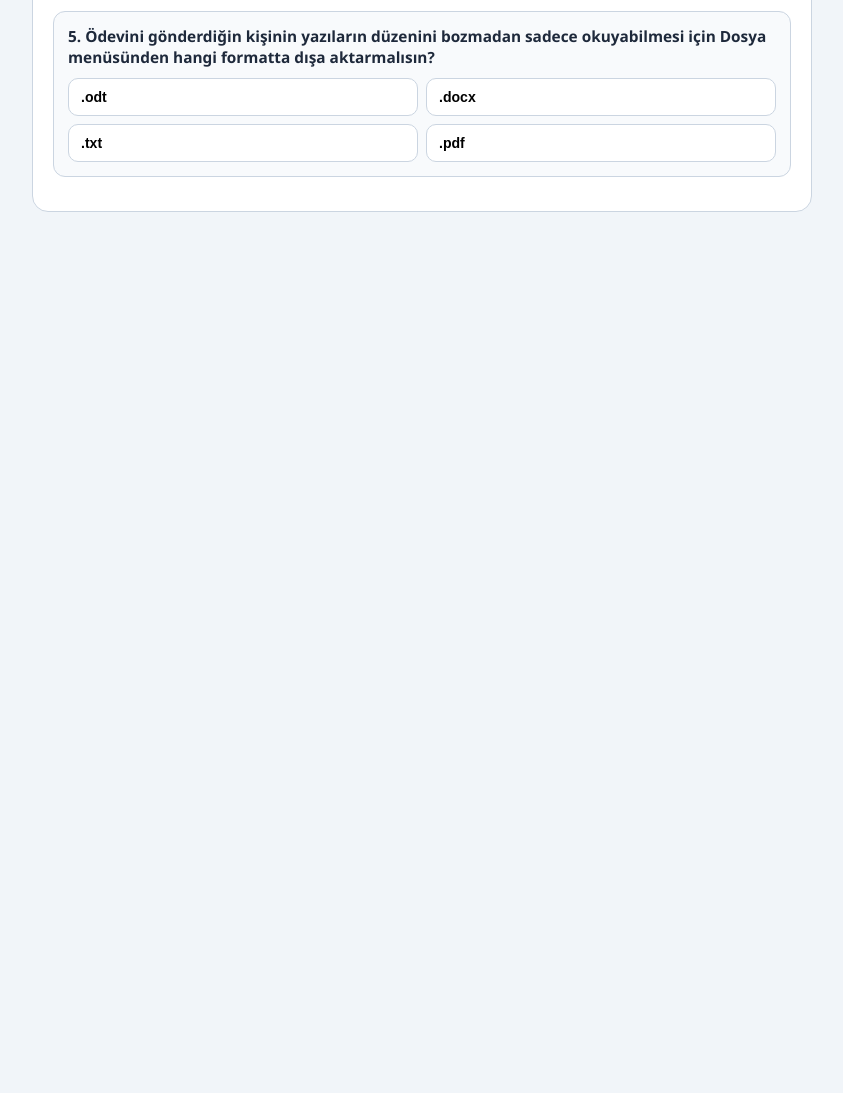
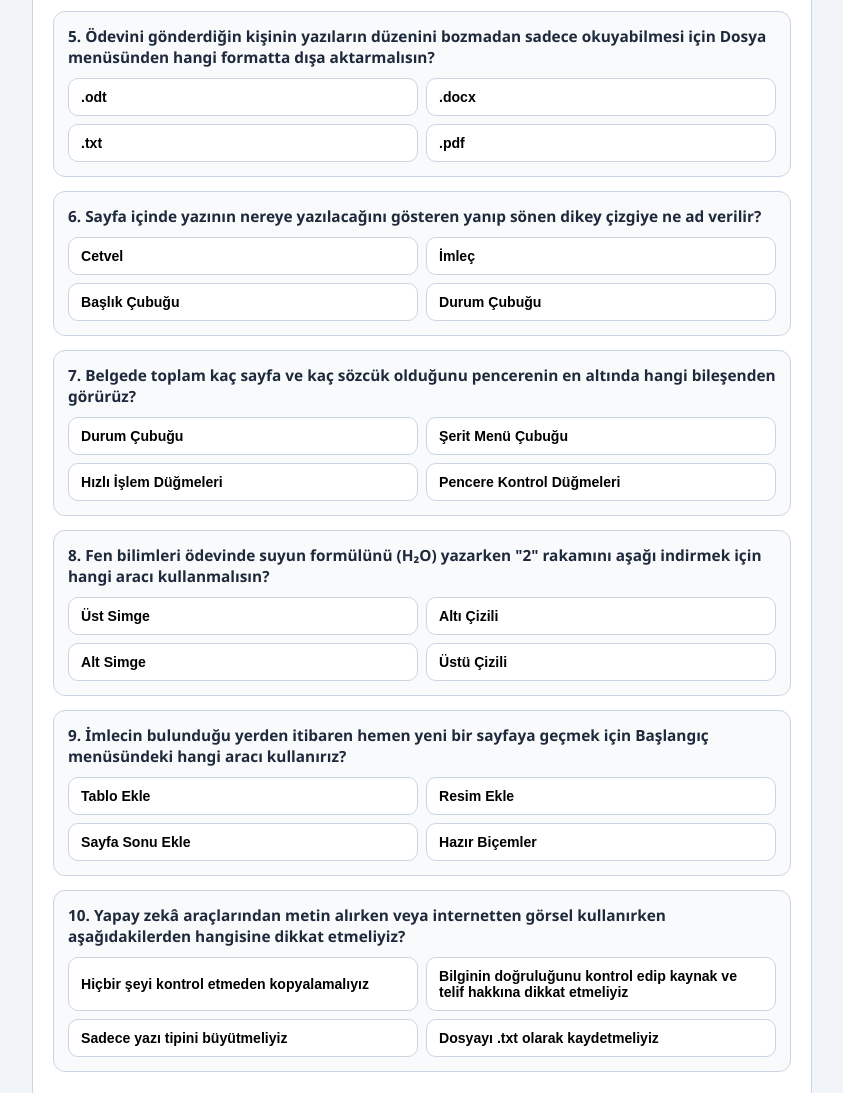
Before and after one commit to batunver/batunverbt, a plain HTML site: page folder/5/etkinlik/libreoffice-etkinlik-3.html in a window 1280 px wide. Shown: the part 795-1888 px from the top of the page, without its empty margins (218-1061 px from the left). Before the commit the page ends 1023 px from the top, so only its background shows below. Drawn offline with Linux system fonts and the light colour scheme.

Commit message:
Update libreoffice-etkinlik-3.html

```diff
--- a/folder/5/etkinlik/libreoffice-etkinlik-3.html
+++ b/folder/5/etkinlik/libreoffice-etkinlik-3.html
@@ -3,7 +3,7 @@
 <head>
   <meta charset="UTF-8" />
   <meta name="viewport" content="width=device-width, initial-scale=1.0" />
-  <title>3. Etkinlik — Dijital Çıkış Bileti</title>
+  <title>3. Etkinlik — Dijital Çıkış Bileti (10 Soru)</title>
   <style>
     :root {
       --navy: #0f172a; --slate-bg: #f1f5f9; --card: #ffffff;
@@ -40,8 +40,8 @@
   <div class="container">
     <div class="card">
       <div class="toolbar-top">
-        <div class="title">3. Etkinlik: Dijital Çıkış Bileti (5 Soru)</div>
-        <div class="score-pill" id="quiz-score">Puan: 0 / 5</div>
+        <div class="title">3. Etkinlik: Dijital Çıkış Bileti (10 Soru)</div>
+        <div class="score-pill" id="quiz-score">Puan: 0 / 10</div>
         <button class="btn-reset" onclick="renderQuiz()">Tekrar Çöz</button>
       </div>
       <div id="quiz-list"></div>
@@ -79,6 +79,36 @@
         opts: ['.odt', '.docx', '.txt', '.pdf'],
         ans: 3,
         exp: 'PDF (Dışa Aktar → PDF) formatı belgenin düzenini korur ve düzenlemeye kapalıdır.'
+      },
+      {
+        q: '6. Sayfa içinde yazının nereye yazılacağını gösteren yanıp sönen dikey çizgiye ne ad verilir?',
+        opts: ['Cetvel', 'İmleç', 'Başlık Çubuğu', 'Durum Çubuğu'],
+        ans: 1,
+        exp: 'İmleç (|), metin yazarken harflerin ekleneceği konumu gösterir.'
+      },
+      {
+        q: '7. Belgede toplam kaç sayfa ve kaç sözcük olduğunu pencerenin en altında hangi bileşenden görürüz?',
+        opts: ['Durum Çubuğu', 'Şerit Menü Çubuğu', 'Hızlı İşlem Düğmeleri', 'Pencere Kontrol Düğmeleri'],
+        ans: 0,
+        exp: 'Durum Çubuğu sayfa sayısı, sözcük sayısı ve yakınlaştırma (%) bilgisini gösterir.'
+      },
+      {
+        q: '8. Fen bilimleri ödevinde suyun formülünü (H₂O) yazarken "2" rakamını aşağı indirmek için hangi aracı kullanmalısın?',
+        opts: ['Üst Simge', 'Altı Çizili', 'Alt Simge', 'Üstü Çizili'],
+        ans: 2,
+        exp: 'Alt Simge (H₂O) karakteri küçültüp satırın altına yazar; Üst Simge (Kitap¹) ise yukarı yazar.'
+      },
+      {
+        q: '9. İmlecin bulunduğu yerden itibaren hemen yeni bir sayfaya geçmek için Başlangıç menüsündeki hangi aracı kullanırız?',
+        opts: ['Tablo Ekle', 'Resim Ekle', 'Sayfa Sonu Ekle', 'Hazır Biçemler'],
+        ans: 2,
+        exp: 'Sayfa Sonu Ekle, mevcut sayfayı orada bitirip imleci yeni bir sayfaya geçirir.'
+      },
+      {
+        q: '10. Yapay zekâ araçlarından metin alırken veya internetten görsel kullanırken aşağıdakilerden hangisine dikkat etmeliyiz?',
+        opts: ['Hiçbir şeyi kontrol etmeden kopyalamalıyız', 'Bilginin doğruluğunu kontrol edip kaynak ve telif hakkına dikkat etmeliyiz', 'Sadece yazı tipini büyütmeliyiz', 'Dosyayı .txt olarak kaydetmeliyiz'],
+        ans: 1,
+        exp: 'Yapay zekâ metinlerinde hata riski vardır; hem doğruluk kontrolü yapılmalı hem de kaynak ve telif hakkına uyulmalıdır.'
       }
     ];
 
@@ -88,7 +118,7 @@
       let score = 0, answered = 0;
       document.getElementById('quiz-score').textContent = `Puan: 0 / ${questions.length}`;
 
-      questions.forEach((item, qi) => {
+      questions.forEach((item) => {
         const box = document.createElement('div');
         box.className = 'q-box';
         box.innerHTML = `<div class="q-text">${item.q}</div><div class="options"></div><div class="feedback"></div>`;
```
